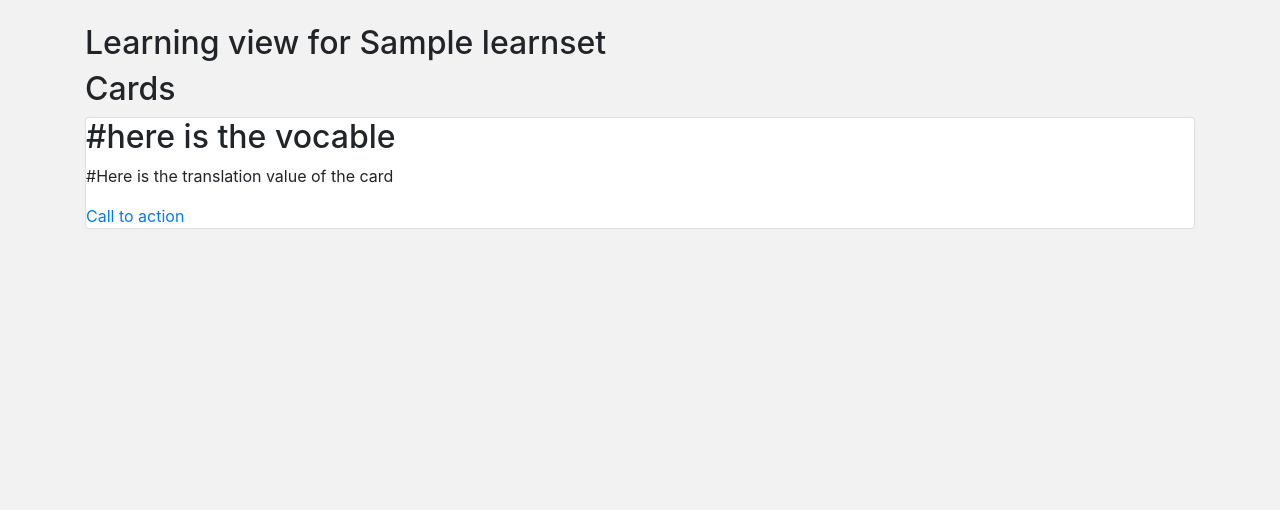
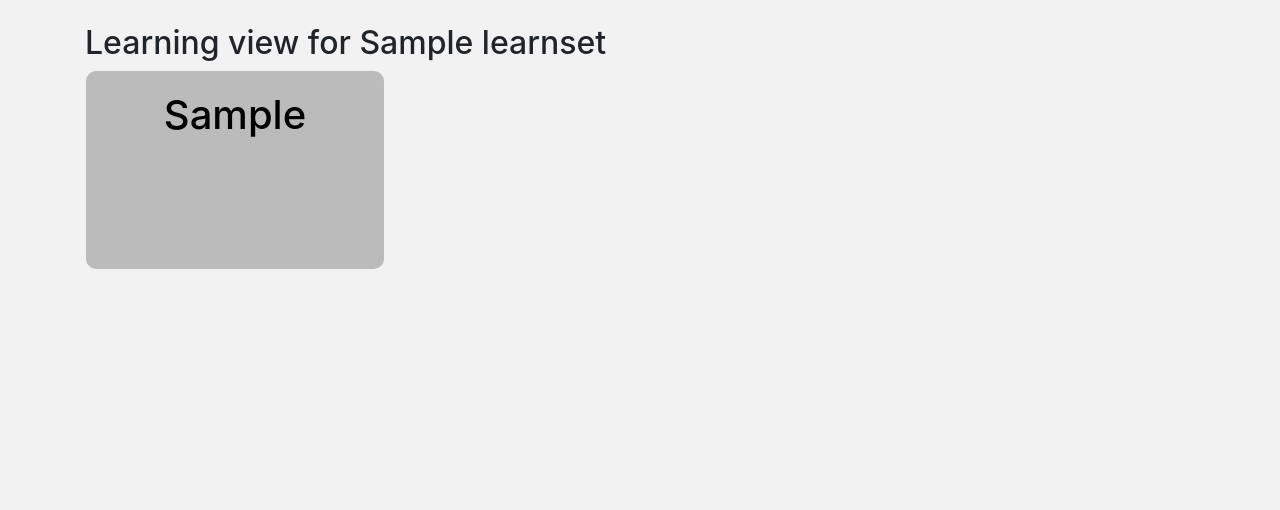
Before and after one commit to asopi/wordza, a Django app: page /cards/learning/1/ in a window 1280 px wide. Shown: the part 56-566 px from the top of the page. Run offline with Django 3.2, Linux system fonts and the light colour scheme; a user stored in the database is signed in; tables that the repository leaves empty hold one stand-in row (values such as "Sample post").

Commit message:
implemented flipping cards with custom css

```diff
--- a/cards/templates/cards/learning_view.html
+++ b/cards/templates/cards/learning_view.html
@@ -1,13 +1,31 @@
 {% extends 'base.html' %}
 
 {% block content %}
+{% load static %}
 <h2>Learning view for {{ learn_set.name }}</h2>
 
-<h2>Cards</h2>
-<div class="card transition">
-  <h2 class="transition">#here is the vocable</h2>
-  <p>#Here is the translation value of the card</p>
-  <div class="cta-container transition"><a href="#" class="cta">Call to action</a></div>
-  <div class="card_circle transition"></div>
+<form>
+
+</form>
+
+{% for vocable in vocables %}
+<div class="flip-card" id="flip-card-{{vocable.id}}" onclick="flip('{{vocable.id}}')">
+    <div class="flip-card-inner">
+        <div class="flip-card-front card-body">
+            <h1>{{ vocable.value }}</h1>
+        </div>
+        <div class="flip-card-back card-body">
+            <h1>{{ vocable.translated_value }}</h1>
+        </div>
+    </div>
 </div>
+<div>
+</div>
+{% endfor %}
+
+
+<script>
+  flip = (id) => document.querySelector("#flip-card-" + id).classList.toggle("flip-card-flipped")
+</script>
+
 {% endblock %}
--- a/static/css/style.css
+++ b/static/css/style.css
@@ -4,3 +4,44 @@ body {
   background-color: #f2f2f2;
   height: 100vh;
 }
+
+.flip-card {
+  background-color: transparent;
+  width: 300px;
+  height: 200px;
+  border: 1px solid #f1f1f1;
+  perspective: 1000px;
+}
+
+.flip-card-inner {
+  position: relative;
+  width: 100%;
+  height: 100%;
+  text-align: center;
+  transition: transform 0.8s;
+  transform-style: preserve-3d;
+}
+
+.flip-card-flipped .flip-card-inner {
+  transform: rotateY(180deg);
+}
+
+.flip-card-front, .flip-card-back {
+  position: absolute;
+  width: 100%;
+  height: 100%;
+  -webkit-backface-visibility: hidden;
+  backface-visibility: hidden;
+  border-radius: 10px;
+}
+
+.flip-card-front {
+  background-color: #bbb;
+  color: black;
+}
+
+.flip-card-back {
+  background-color: dodgerblue;
+  color: white;
+  transform: rotateY(180deg);
+}
```
